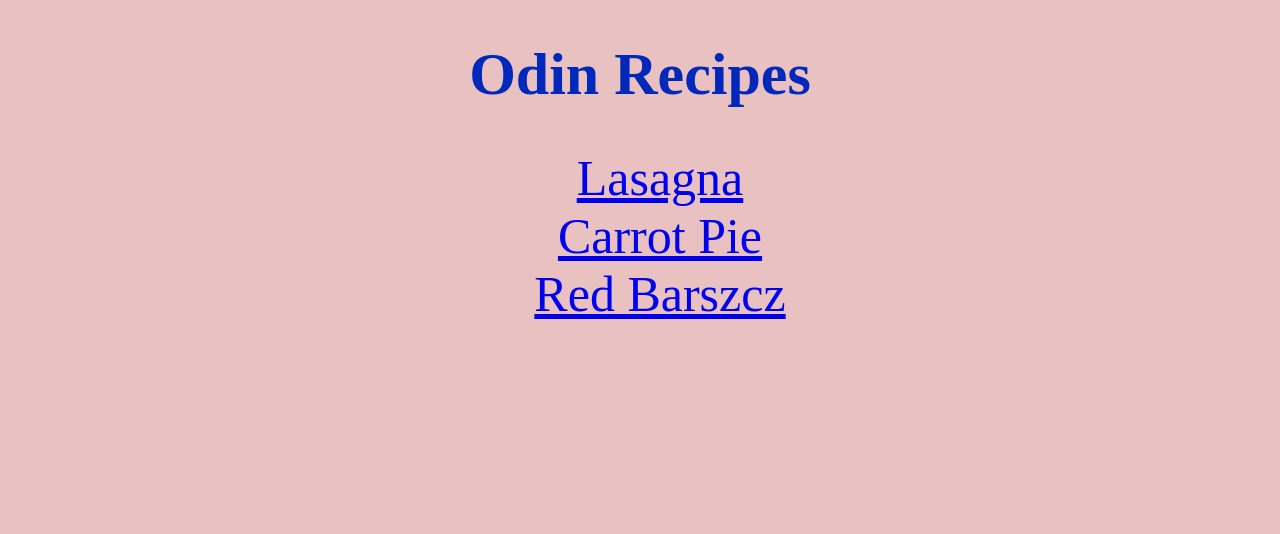
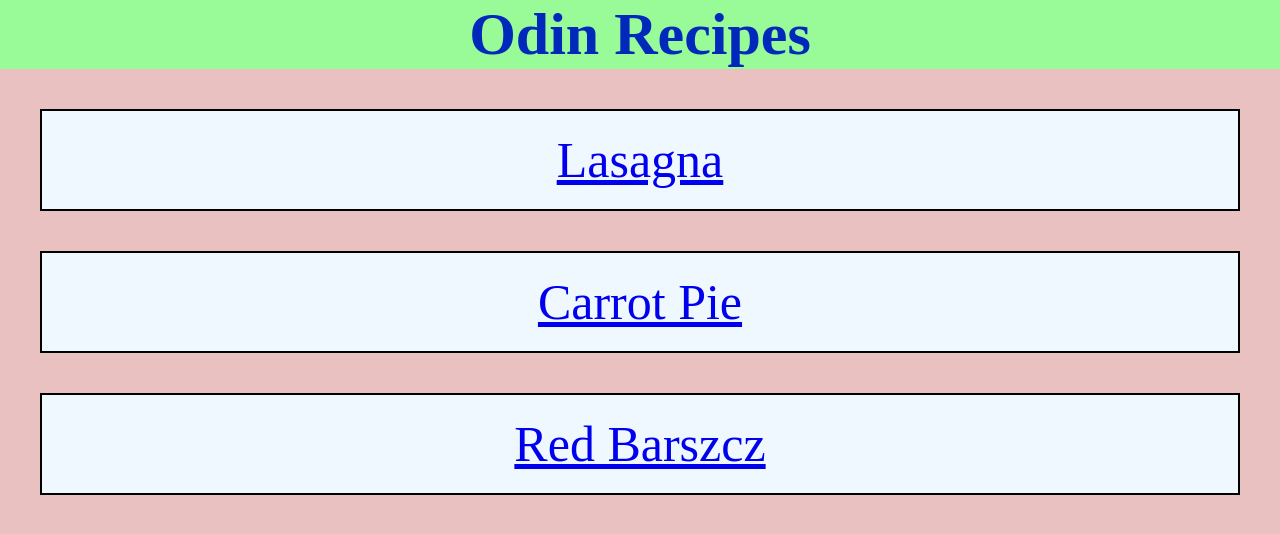
Before and after one commit to pawel4449/odin-recipes, a plain HTML site: page index.html in a window 1280 px wide. Drawn offline with Linux system fonts and the light colour scheme.

Commit message:
added-style-css

```diff
--- a/recipes/style.css
+++ b/recipes/style.css
@@ -1,3 +1,6 @@
+
+
+
 body {
 
     background-color: blanchedalmond;
@@ -13,6 +16,8 @@ h1 {
     text-align: center;
     font-family: 'Times New Roman', Times, serif;
     font size:50px;
+    padding: 20px ;
+
 
 }
 img {
--- a/style.css
+++ b/style.css
@@ -4,6 +4,7 @@ h1 {
     font-weight: bold;
     font-size: 60px;
     font-family: 'Times New Roman', Times, serif;
+    background-color: palegreen;
 }
 
 ul li {
@@ -13,8 +14,33 @@ ul li {
     font-size: 50px;
     list-style: none;
     font-family: 'Times New Roman', Times, serif;
+    margin: 10px;
+    border: 2px solid black;
+    background-color: aliceblue;
+    margin: 40px;
+    padding: 20px;
+    max-width: auto;
+    display: block;
+
+
 }
 
 body {
     background-color: rgb(234, 193, 193);
 }
+
+
+*
+*::before,
+*::after
+{box-sizing: border-box
+}
+
+* { margin: 0px;
+padding: 0px;
+
+}
+
+a:hover {
+    background-color: yellowgreen;
+}
```
